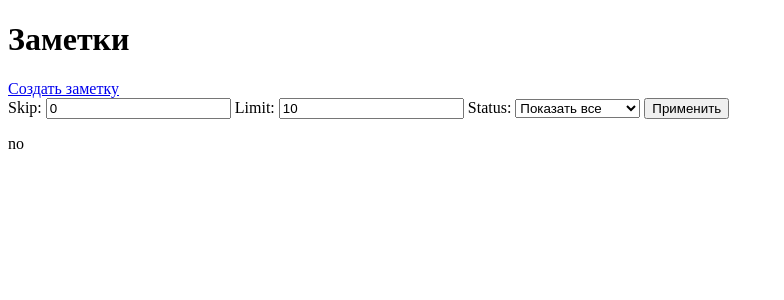
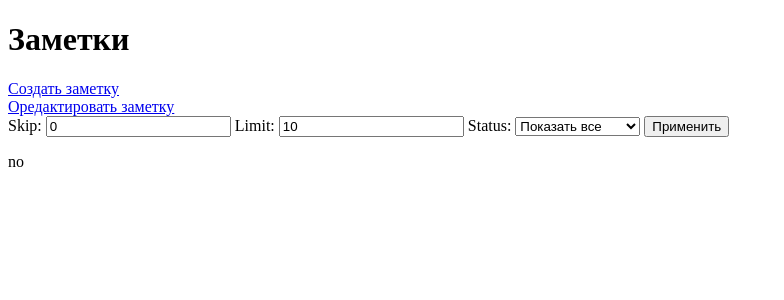
Before and after one commit to vasechkinn/orm_todo, a FastAPI app: page / in a window 1280 px wide. Shown: the top 300 px of the page, without its empty margins (0-784 px from the left). Run offline with FastAPI, Linux system fonts and the light colour scheme; data that the repository does not hold is empty.

Commit message:
feat: update commit

```diff
--- a/templates/index.html
+++ b/templates/index.html
@@ -14,6 +14,10 @@
 
     <div>
         <a href="/todos/new">Создать заметку</a>
+    </div>
+
+    <div>
+        <a href="/todos/update">Оредактировать заметку</a>
     </div>
 
     <form method="get" action="/" id="filter_form">
@@ -60,29 +64,6 @@
         {% endif %}
     </div>
 
-    <!-- <div>
-        <label>Хотите увидеть все заметки?</label>
-        <button id="show_all">Да</button>
-        <button id="filter">Задать фильры</button>
-        <button id="clear">Очистить</button>
-    </div>
-
-    <div>
-        <label>Добавить заметку?</label>
-        <button id="add_todo">Да</button>
-    </div>
-
-    <div id="filters_show">
-
-    </div>
-
-    <div id="todos_container">
-        <p>Нажмите на кнопку чтоб ы посмотреть заметки</p>
-    </div> -->
-
-
-
-    <!-- <script src="/static/scripts.js"></script> -->
 </body>
 
 </html>
```
